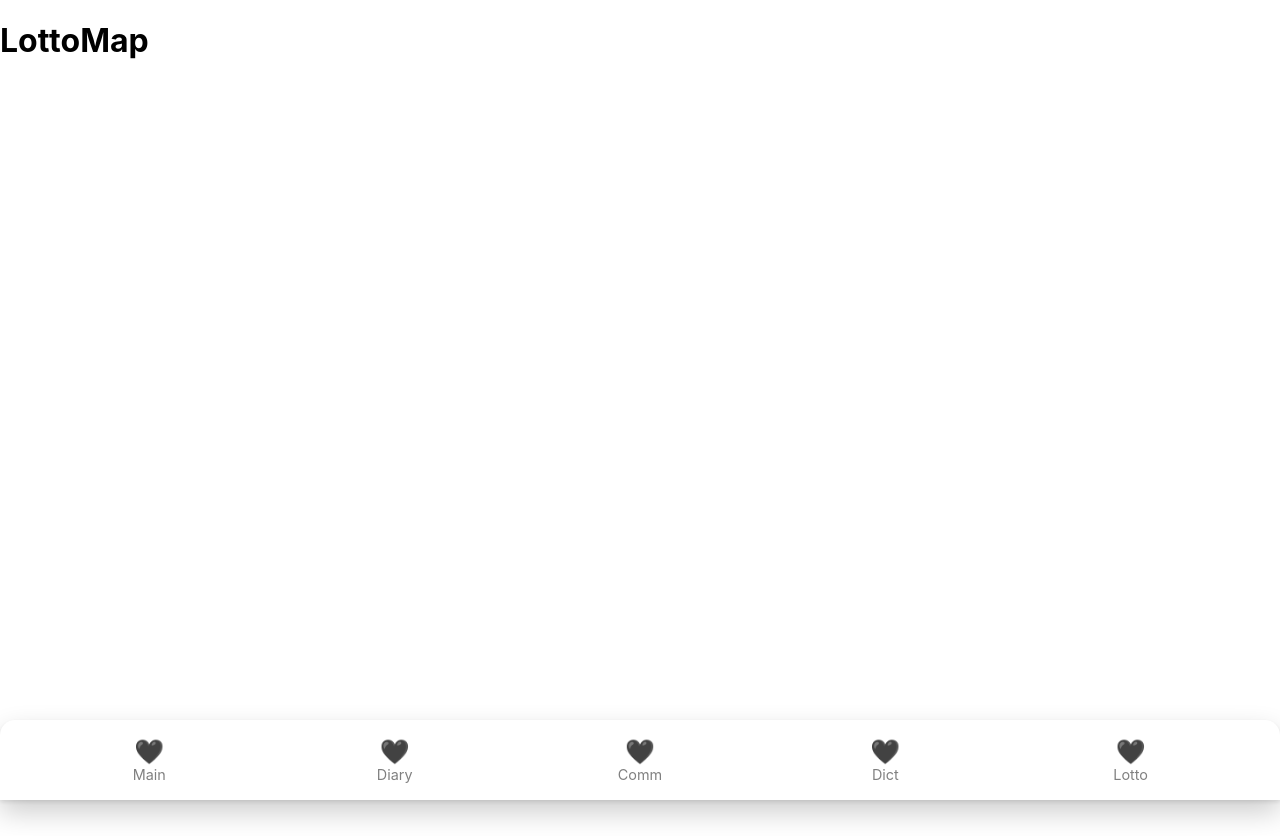
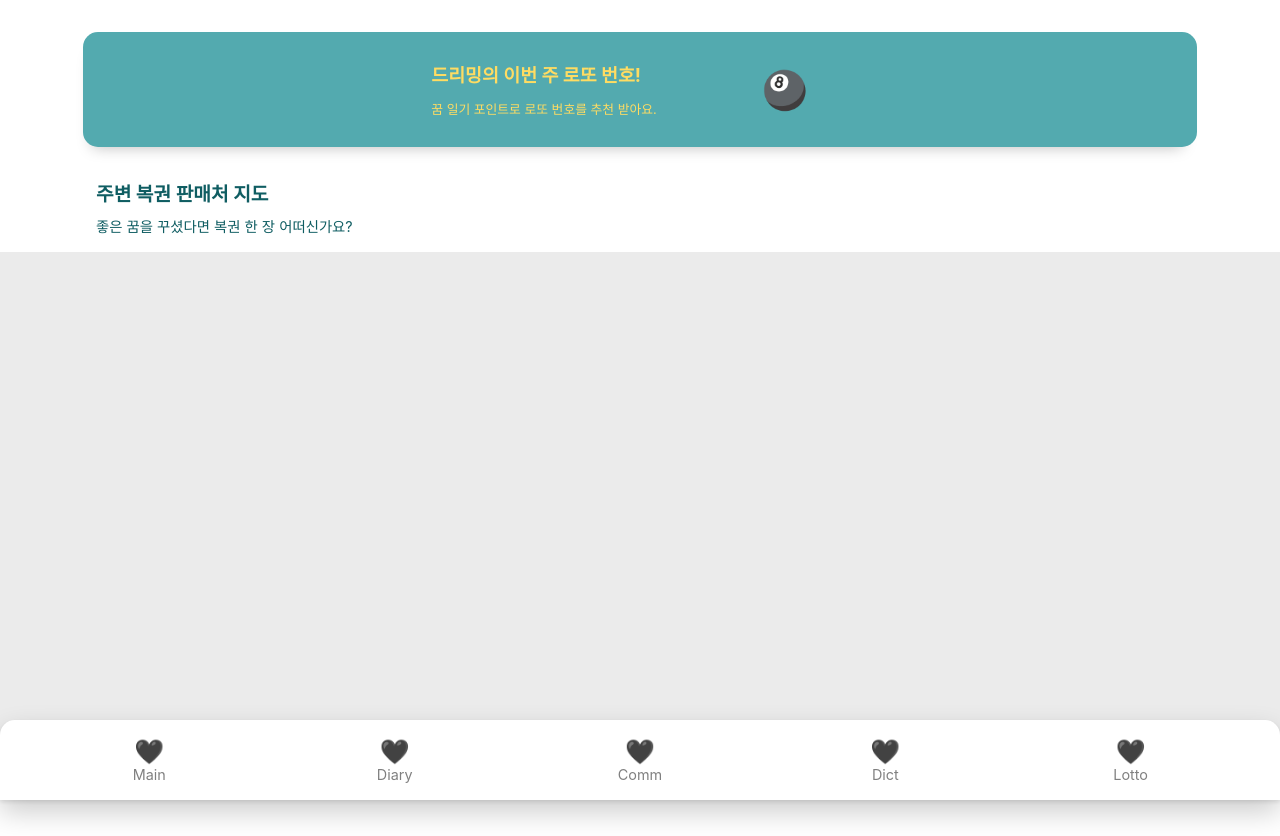
Before and after one commit to Happy-Dreaming/dreaming-frontend, a React (Create React App) app: page /lottoMap in a window 1280 px wide. Before the commit the page ends 800 px from the top, so only its background shows below. Built offline with nearby package versions, Linux system fonts and the light colour scheme.

Commit message:
Design: 로또 맵 페이지

```diff
--- a/src/App.js
+++ b/src/App.js
@@ -3,7 +3,7 @@ import { Routes, Route, useLocation } from "react-router-dom";
 import Community from "./pages/CommunityPage.js";
 import Dictionary from "./pages/Dictionary.js";
 import Lotto from "./pages/Lotto.js";
-import LottoMap from "./pages/LottoMap.js";
+import LottoMap from "./pages/LottoMapPage.js";
 import PostDiary from "./pages/PostDiary.js";
 import Statistics from "./pages/Statistics.js";
 import ViewDiary from "./pages/ViewDiary.js";
--- /dev/null
+++ b/src/components/LinkToLotto.js
@@ -0,0 +1,25 @@
+import React from "react";
+import { Container } from "../styles/LinkToLottoStyled.js";
+import { StyledLink } from "../styles/StyledLink.js";
+
+function LottoMapPage() {
+    return (
+        <StyledLink to="/lotto">
+            <Container>
+                <div className="linkToLotto">
+                    <div className="lotto_explanation">
+                        <p className="lotto_title">
+                            드리밍의 이번 주 로또 번호!
+                        </p>
+                        <p className="lotto_subTitle">
+                            꿈 일기 포인트로 로또 번호를 추천 받아요.
+                        </p>
+                    </div>
+                    <div className="lotto_icon">🎱</div>
+                </div>
+            </Container>
+        </StyledLink>
+    );
+}
+
+export default LottoMapPage;
--- a/src/pages/LottoMap.js
+++ /dev/null
@@ -1,11 +0,0 @@
-import React from "react";
-
-function LottoMap() {
-    return (
-        <>
-            <h1>LottoMap</h1>
-        </>
-    );
-}
-
-export default LottoMap;
--- /dev/null
+++ b/src/pages/LottoMapPage.js
@@ -0,0 +1,23 @@
+import React from "react";
+import { Container } from "../styles/LottoMapPageStyled";
+import { StyledLink } from "../styles/StyledLink.js";
+import LinkToLotto from "../components/LinkToLotto.js";
+
+function LottoMapPage() {
+    return (
+        <Container>
+            <LinkToLotto />
+
+            <div className="mapTitleBox">
+                <p className="map_title">주변 복권 판매처 지도</p>
+                <p className="map_subTitle">
+                    좋은 꿈을 꾸셨다면 복권 한 장 어떠신가요?
+                </p>
+            </div>
+
+            <div className="map"></div>
+        </Container>
+    );
+}
+
+export default LottoMapPage;
--- /dev/null
+++ b/src/styles/LinkToLottoStyled.js
@@ -0,0 +1,57 @@
+import styled from "styled-components";
+import theme from "./theme";
+
+export const Container = styled.div`
+    width: 100vw;
+
+    display: flex;
+    flex-direction: column;
+    justify-content: center;
+    align-items: center;
+
+    p {
+        margin: 0;
+    }
+
+    .linkToLotto {
+        width: 83vw;
+        height: 8vh;
+        padding: 2vw;
+        margin: 4vh 0 3vh 0;
+
+        display: flex;
+        justify-content: center;
+        align-items: center;
+
+        background-color: ${theme.colors.primary};
+        color: ${theme.colors.secondary};
+
+        border-radius: 15px;
+        box-shadow: -3px 12px 15px -12px rgba(187, 187, 187, 1);
+    }
+
+    .lotto_explanation {
+        margin-right: 5vw;
+    }
+
+    .lotto_title {
+        font-size: 1.15rem;
+        font-weight: bold;
+    }
+
+    .lotto_subTitle {
+        font-size: 0.8rem;
+        margin-top: 1vw;
+    }
+
+    .lotto_icon {
+        width: 10vw;
+        height: 10vw;
+
+        display: flex;
+        justify-content: center;
+        align-items: center;
+
+        font-size: 2.3rem;
+    }
+`;
--- /dev/null
+++ b/src/styles/LottoMapPageStyled.js
@@ -0,0 +1,84 @@
+import styled from "styled-components";
+import theme from "./theme";
+
+export const Container = styled.div`
+    width: 100vw;
+    padding-bottom: 8vh;
+
+    display: flex;
+    flex-direction: column;
+    justify-content: center;
+    align-items: center;
+
+    p {
+        margin: 0;
+    }
+
+    /* .linkToLotto {
+        width: 83vw;
+        height: 8vh;
+        padding: 2vw;
+        margin: 4vh;
+
+        display: flex;
+        justify-content: center;
+        align-items: center;
+
+        background-color: ${theme.colors.primary};
+        color: ${theme.colors.secondary};
+
+        border-radius: 15px;
+        box-shadow: -3px 12px 15px -12px rgba(187, 187, 187, 1);
+    }
+
+    .lotto_explanation {
+        margin-right: 5vw;
+    }
+
+    .lotto_title {
+        font-size: 1.15rem;
+        font-weight: bold;
+    }
+
+    .lotto_subTitle {
+        font-size: 0.8rem;
+        margin-top: 1vw;
+    }
+
+    .lotto_icon {
+        width: 10vw;
+        height: 10vw;
+
+        display: flex;
+        justify-content: center;
+        align-items: center;
+
+        font-size: 2.3rem;
+    } */
+
+    .mapTitleBox {
+        margin-top: 1vh;
+        margin-bottom: 2vh;
+    }
+
+    .map_title {
+        width: 85vw;
+        font-size: 1.2rem;
+        font-weight: bold;
+        color: ${theme.colors.primary_character};
+    }
+
+    .map_subTitle {
+        width: 85vw;
+        font-size: 0.9rem;
+        color: ${theme.colors.primary_character};
+        margin-top: 1vh;
+    }
+
+    .map {
+        width: 100vw;
+        height: 65vh;
+
+        background-color: #ebebeb;
+    }
+`;
```
